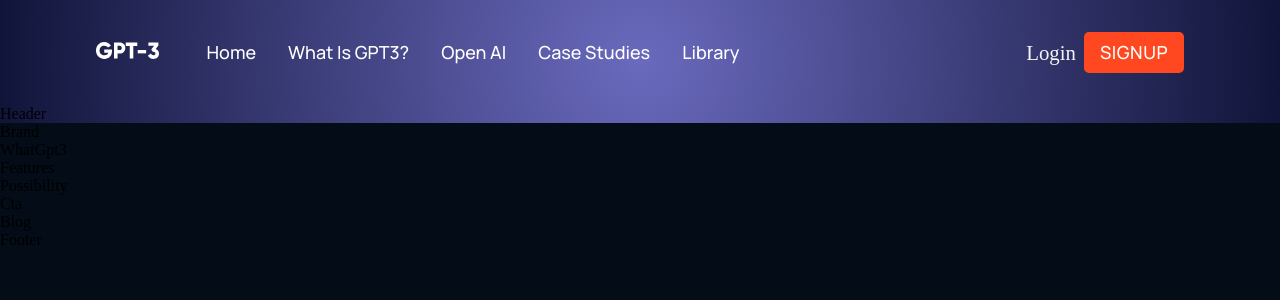
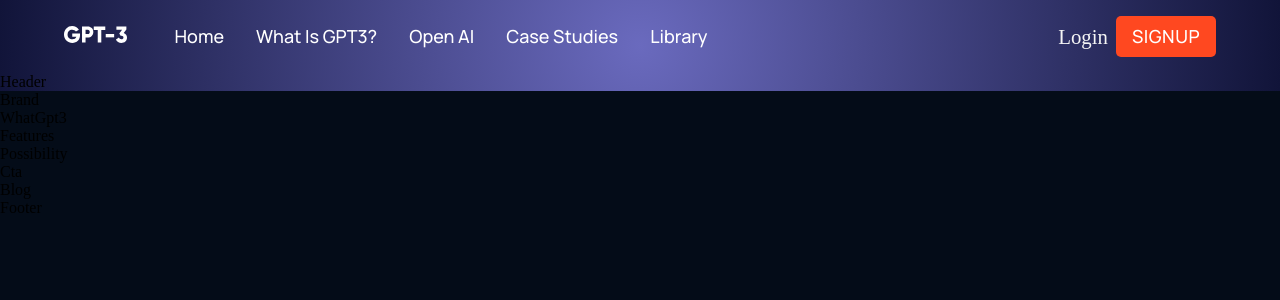
Before and after one commit to fredie7385/gpt3_jsm, a React (Create React App) app: page / in a window 1280 px wide. Shown: the top 300 px of the page. Built offline with nearby package versions, Linux system fonts and the light colour scheme.

Commit message:
padding line 6

```diff
--- a/src/components/navbar/Navbar.css
+++ b/src/components/navbar/Navbar.css
@@ -3,7 +3,7 @@
     justify-content: space-between;
     align-items: center;
 
-    padding: 2rem 6rem;
+    padding: 1rem 4rem;
 }
 
 .gpt3__navbar-links {
@@ -47,7 +47,6 @@
     font-size: 18px;
     line-height: 25px;
     text-transform: capitalize;
-
     margin: 0 1rem;
     cursor: pointer;
 }
```
